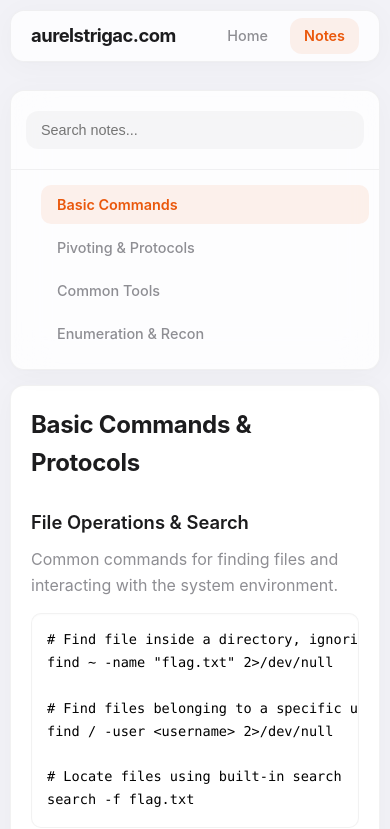
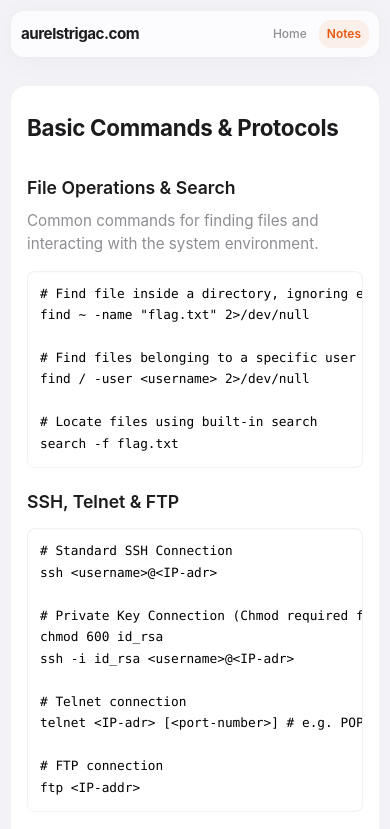
Before and after one commit to astrigac/astrigac.github.io, a plain HTML site: page red_notes.html in a window 390 px wide. Shown: the top 829 px of the page. Drawn offline with Linux system fonts and the light colour scheme.

Commit message:
remove: vertical menu on smaller screens

```diff
--- a/assets/css/style.css
+++ b/assets/css/style.css
@@ -199,6 +199,7 @@ main.notes-content {
     border: 1px solid var(--border-color);
     border-radius: 18px;
     box-shadow: 0 4px 30px rgba(0, 0, 0, 0.03), 0 1px 3px rgba(0, 0, 0, 0.02);
+    min-width: 0;
 }
 
 /* Content Sections Inside Unified Content Card */
@@ -246,7 +247,7 @@ li {
     margin-bottom: 5px;
 }
 
-/* Code Block Styling (High-contrast Black on White with subtle inset border) */
+/* Code Block Styling (Global layout safety constraints added) */
 pre {
     background-color: var(--code-bg);
     border: 1px solid var(--border-color);
@@ -255,6 +256,10 @@ pre {
     overflow-x: auto;
     margin: 15px 0;
     box-shadow: inset 0 1px 2px rgba(0, 0, 0, 0.02);
+    width: 100%;
+    max-width: 100%;
+    white-space: pre;
+    word-wrap: normal;
 }
 
 code {
@@ -267,42 +272,108 @@ code {
     background-color: rgba(0, 0, 0, 0.04);
     padding: 2px 6px;
     border-radius: 6px;
-    color: #b91c1c; /* Contrast color for highlights */
+    color: #b91c1c;
     font-family: inherit;
     font-size: 0.9em;
 }
 
-/* 5. RESPONSIVE DESIGN (Adaptive layout adjustments for mobile screens) */
+/* 5. RESPONSIVE DESIGN (Optimized Mobile Layout without Sidebar) */
 @media (max-width: 768px) {
+    /* Hide the sidebar completely on mobile viewports */
+    aside {
+        display: none !important;
+    }
+
+    /* Shift the header into position for compact layouts */
     .top-header {
         top: 10px;
         left: 10px;
         right: 10px;
+        height: 48px; /* Slightly lower profile */
         border-radius: 14px;
     }
+
+    /* Adjust page-level padding to maximize reading space */
     .page-container {
-        margin-top: 85px;
+        margin-top: 75px;
+        padding: 0 10px 20px 10px;
     }
+
     .app-container {
-        margin-top: 80px;
-        flex-direction: column;
+        margin-top: 75px;
+        display: block; /* Switches from flexbox to standard block flow */
         height: auto;
         overflow: visible;
-        gap: 15px;
-        padding: 10px;
+        padding: 0 10px; /* Slight buffer from screen edge */
+        width: 100%;
     }
-    aside {
-        width: 100%;
-        height: auto;
-        max-height: 280px;
-        border-radius: 14px;
-        position: sticky;
-        top: 80px;
-        z-index: 900;
+
+    /* Transition main wrapper into borderless layout to merge with viewport background */
+    main.notes-content {
+        background-color: transparent;
+        border: none;
+        box-shadow: none;
+        padding: 10px 0;
     }
-    main.notes-content {
-        border-radius: 14px;
-        padding: 20px;
-        overflow-y: visible;
+
+    /* Individual sections become high-contrast floating cards */
+    .content-section {
+        background-color: var(--bg-secondary);
+        border: 1px solid var(--border-color);
+        border-radius: 16px;
+        padding: 24px 16px; /* Optimized spacing */
+        margin-bottom: 16px;
+        box-shadow: 0 2px 12px rgba(0, 0, 0, 0.02);
+    }
+
+    /* Scaled code blocks to fit viewport bounds and enable inertia touch scrolling */
+    pre {
+        padding: 12px;
+        margin: 12px 0;
+        border-radius: 8px;
+        font-size: 0.8rem;
+        -webkit-overflow-scrolling: touch;
+    }
+
+    code {
+        font-size: 0.8rem;
+    }
+
+    /* Scaled headings and text elements for mobile reading comfort */
+    h2 {
+        font-size: 1.4rem;
+        margin-bottom: 15px;
+        padding-bottom: 8px;
+    }
+
+    h3 {
+        font-size: 1.1rem;
+        margin-top: 20px;
+        margin-bottom: 8px;
+    }
+
+    p, ul, ol {
+        font-size: 0.95rem;
+        line-height: 1.5;
     }
 }
+
+/* 6. EXTRA PROTECTION (Ultra-small displays, portrait mode or iPhone SE) */
+@media (max-width: 480px) {
+    .nav-container {
+        padding: 0 10px;
+    }
+
+    .logo {
+        font-size: 0.95rem;
+    }
+
+    .nav-links {
+        gap: 4px;
+    }
+
+    .nav-links a {
+        padding: 4px 8px;
+        font-size: 0.75rem;
+    }
+}
```
